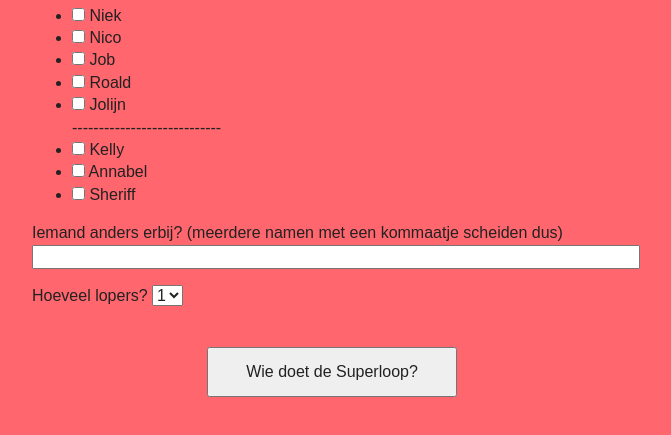
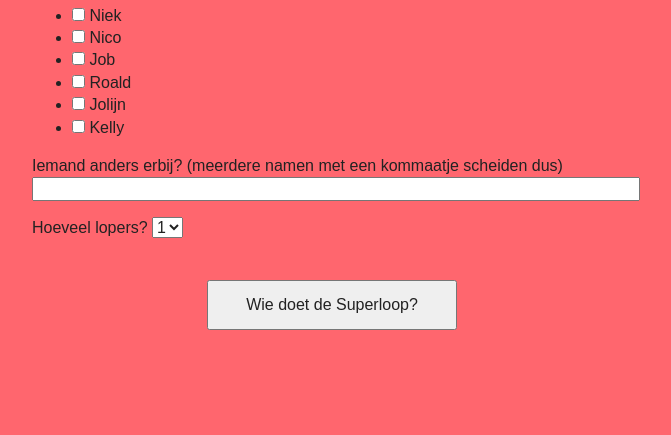
Before and after one commit to afroald/superloop-2.0, a plain HTML site: page index.html in a window 1280 px wide. Shown: the part 283-718 px from the top of the page, without its empty margins (308-979 px from the left). Drawn offline with Linux system fonts and the light colour scheme; no server answers.

Commit message:
Update list of people

```diff
--- a/index.html
+++ b/index.html
@@ -22,10 +22,8 @@
                     <li><label><input value="Job" name="people[]" type="checkbox"> Job</label></li>
                     <li><label><input value="Roald" name="people[]" type="checkbox"> Roald</label></li>
                     <li><label><input value="Jolijn" name="people[]" type="checkbox"> Jolijn</label></li>
-                    <li class="separator">----------------------------</li>
                     <li><label><input value="Kelly" name="people[]" type="checkbox"> Kelly</label></li>
-                    <li><label><input value="Annabel" name="people[]" type="checkbox"> Annabel</label></li>
-                    <li><label><input value="Sheriff" name="people[]" type="checkbox"> Sheriff</label></li>
+                    <!-- <li class="separator">----------------------------</li> -->
                 </ul>
 
                 <p>
```
